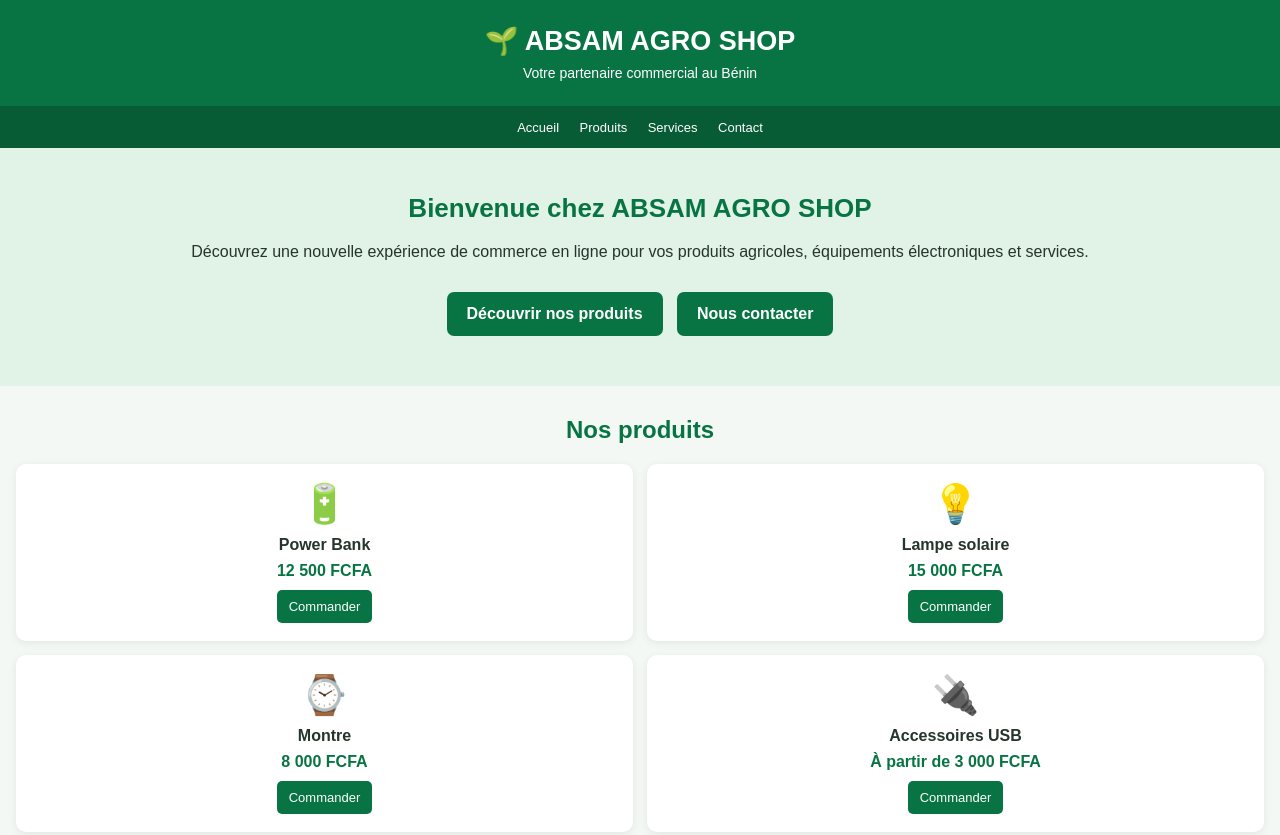
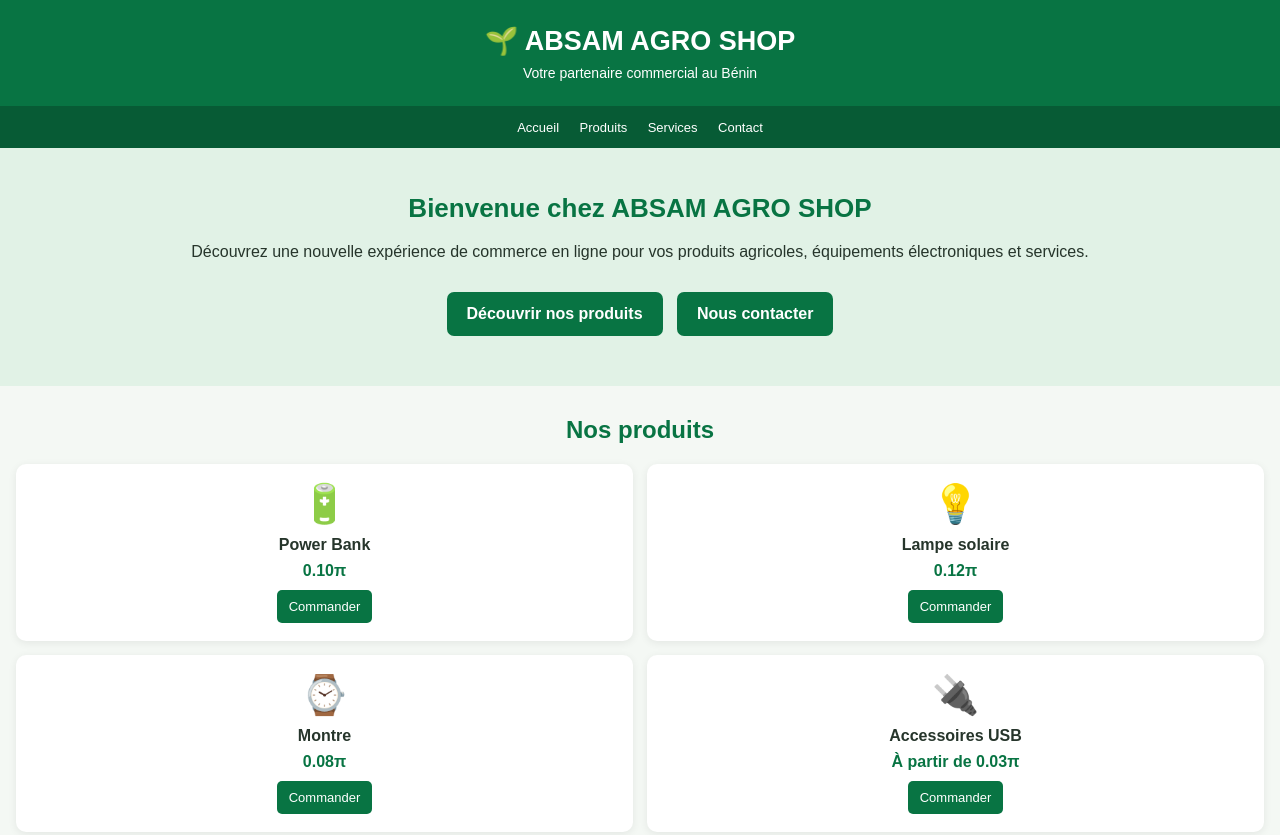
Before and after one commit to absamagroshop2/absam-agro-shop-testnet, a plain HTML site: page index.html in a window 1280 px wide. Shown: the top 835 px of the page. Drawn offline with Linux system fonts and the light colour scheme.

Commit message:
Update product prices to use π values

```diff
--- a/index.html
+++ b/index.html
@@ -197,28 +197,28 @@ footer {
     <div class="product">
       <div class="emoji">🔋</div>
       <h3>Power Bank</h3>
-      <p class="price">12 500 FCFA</p>
+      <p class="price">0.10π</p>
       <a href="#contact">Commander</a>
     </div>
 
     <div class="product">
       <div class="emoji">💡</div>
       <h3>Lampe solaire</h3>
-      <p class="price">15 000 FCFA</p>
+      <p class="price">0.12π</p>
       <a href="#contact">Commander</a>
     </div>
 
     <div class="product">
       <div class="emoji">⌚</div>
       <h3>Montre</h3>
-      <p class="price">8 000 FCFA</p>
+      <p class="price">0.08π</p>
       <a href="#contact">Commander</a>
     </div>
 
     <div class="product">
       <div class="emoji">🔌</div>
       <h3>Accessoires USB</h3>
-      <p class="price">À partir de 3 000 FCFA</p>
+      <p class="price">À partir de 0.03π</p>
       <a href="#contact">Commander</a>
     </div>
 
```
